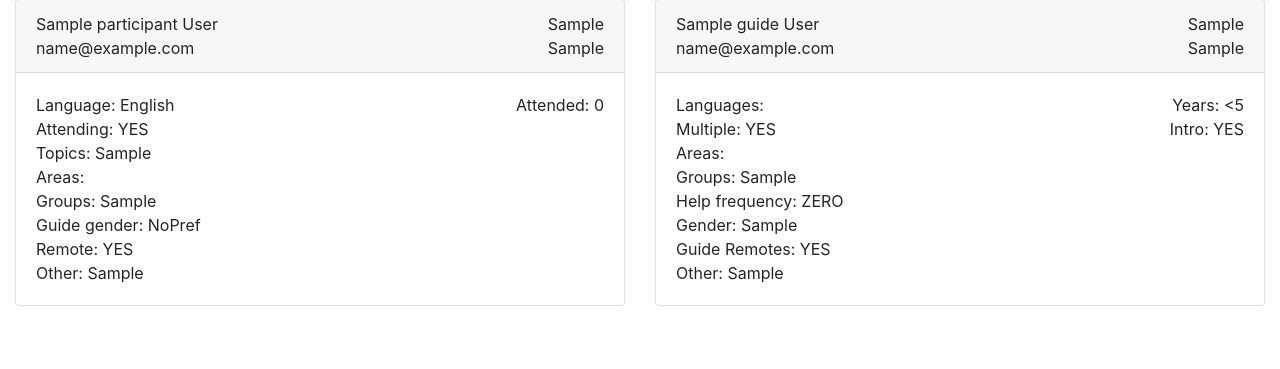
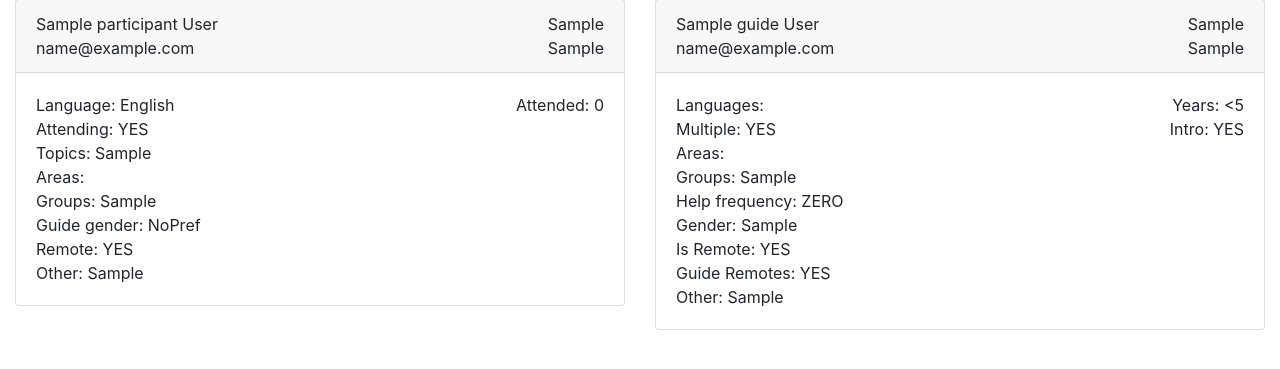
Before and after one commit to ietf-tools/ietf-guides, a Django app: page /guides/make_match in a window 1280 px wide. Shown: the part 225-594 px from the top of the page. Run offline with Django 3.2, Linux system fonts and the light colour scheme; a user stored in the database is signed in; data comes from the database, SQL or seed files in the repository; tables that the repository leaves empty hold one stand-in row (values such as "Sample post"); some libraries are stand-ins or nearby versions.

Commit message:
feat: add a new guide attribute for whether they are remote or not

```diff
--- a/guides/models.py
+++ b/guides/models.py
@@ -148,6 +148,7 @@
     give_intro = models.CharField('Are you willing to give a general introduction of the IETF to a newcomer program participant?', max_length=32, choices=YNM_CHOICES, default=YNM_YES, help_text="<em>(Sometimes it is not possible to exactly match guides with participants and their preferred technical areas)</em>")
     areas = models.ManyToManyField(Area, verbose_name='What IETF area(s) are you involved in?')
     groups = models.CharField('Which working groups are you most able to help people with?', max_length=256, default="", blank=True)
+    remote = models.CharField('Will you be attending remotely?', max_length=32, choices=YN_CHOICES, default=YNM_MAYBE)
     accept_remote = models.CharField('Are you willing to guide remote participants?',max_length=32, choices=YNM_CHOICES, default=YNM_YES)
     additional_info = models.TextField('Is there anything else we should know?',
                                        blank=True)
--- a/guides/templates/guides/guide_card.html
+++ b/guides/templates/guides/guide_card.html
@@ -29,6 +29,7 @@
       <div>Groups: {{ guide.groups }}</div>
       <div>Help frequency: {{ guide.help_frequency }}</div>
       <div>Gender: {{ guide.gender }}</div>
+      <div>Is Remote: {{ guide.remote }}</div>
       <div>Guide Remotes: {{ guide.accept_remote }}</div>
       <div>Other: {{ guide.additional_info }}</div>
     </div>
```
Also changed, not shown: guides/migrations/0018_guide_remote.py (added), guides/migrations/0019_alter_guide_remote.py (added).
